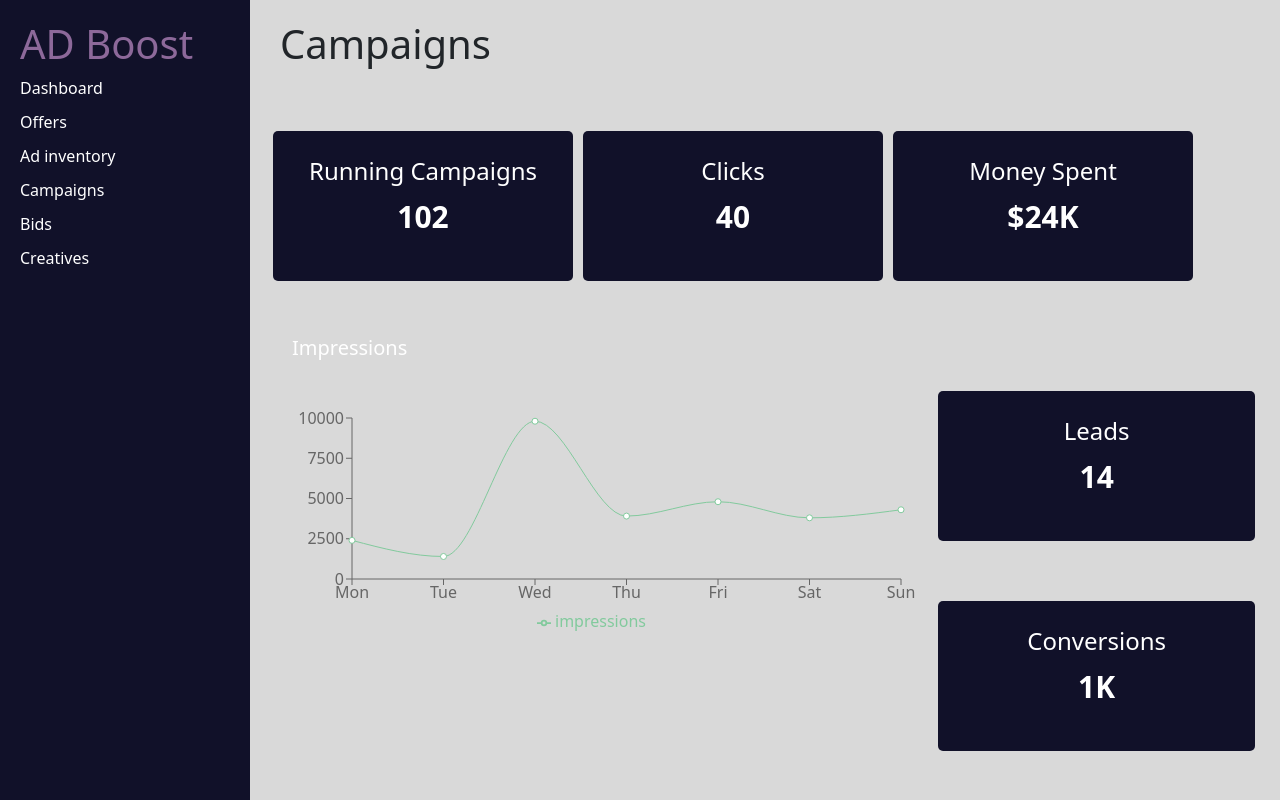
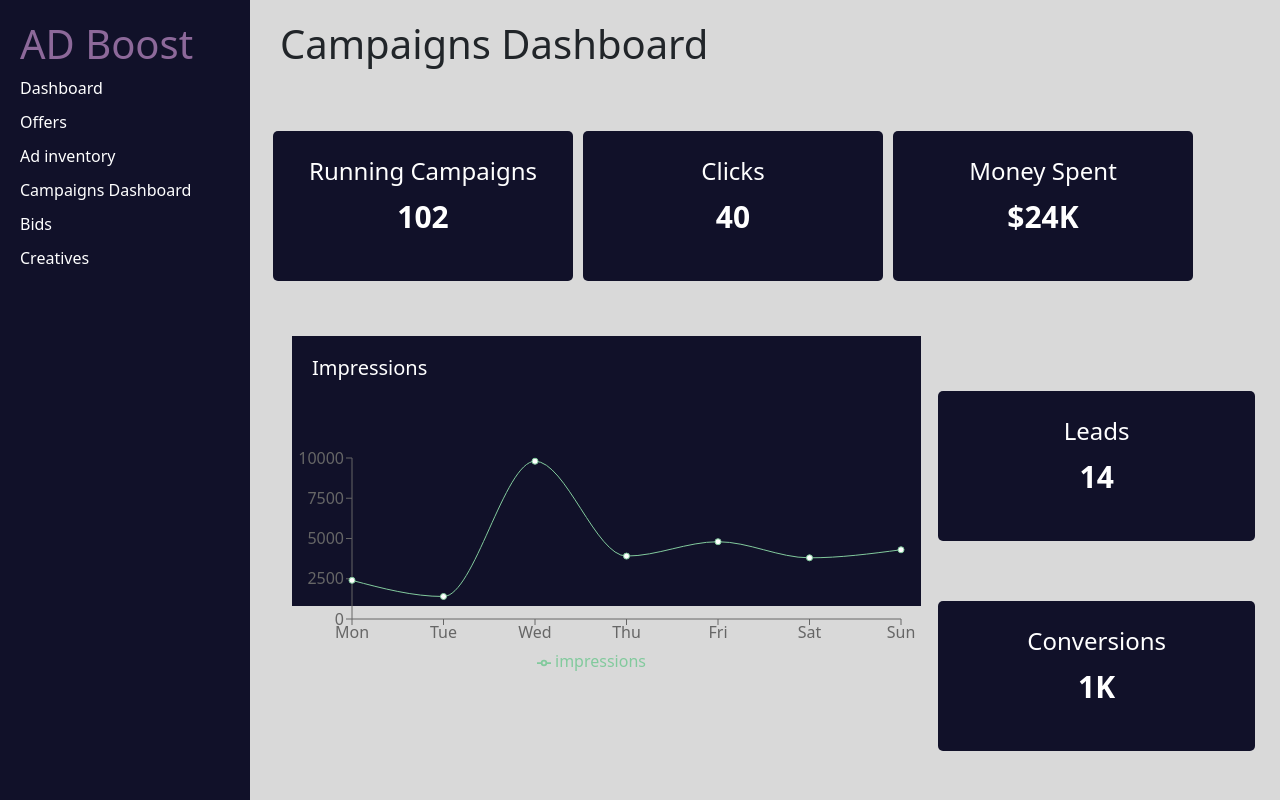
Before and after one commit to shwelep/AD-Server, a React (Create React App) app in the folder frontend/: page /campaigns in a window 1280 px wide. Shown: the top 800 px of the page. Built offline with nearby package versions, Linux system fonts and the light colour scheme.

Commit message:
edited graph, changed campaign section name

```diff
--- a/frontend/src/Components/ImpressionsLineGraph.jsx
+++ b/frontend/src/Components/ImpressionsLineGraph.jsx
@@ -13,8 +13,8 @@ const ImpressionsLineGraph = () => {
     ];
 
     return (
-        <div style={{ width: '100%', height: '270px' }}>
-            <h5 style={{ color: 'white' }}>Impressions</h5>
+        <div style={{ width: '100%', height: '270px' ,  backgroundColor: '#111129'}}>
+            <h5 style={{ color: 'white' , padding:'20px'}}>Impressions</h5>
             <ResponsiveContainer>
                 <LineChart data={data} margin={{ top: 50, right: 20, bottom: 5 }}>
                     <XAxis dataKey={'name'} />
--- a/frontend/src/Components/sidebar/sidebar.jsx
+++ b/frontend/src/Components/sidebar/sidebar.jsx
@@ -11,7 +11,7 @@ const SideBar = () => {
                 <li className={location.pathname === '/' ? 'active': ''}><Link to='/'>Dashboard</Link></li>
                 <li className={location.pathname === '/offers' ? 'active': ''}><Link to='/offers'>Offers</Link></li>
                 <li className={location.pathname === '/ad-inventory' ? 'active': ''}><Link to='/ad-inventory'>Ad inventory</Link></li>
-                <li className={location.pathname === '/Campaigns' ? 'active' : ''}><Link to='/Campaigns'>Campaigns</Link></li>
+                <li className={location.pathname === '/Campaigns' ? 'active' : ''}><Link to='/Campaigns'>Campaigns Dashboard</Link></li>
                 <li className={location.pathname === '/Bids' ? 'active' : ''}><Link to='/Bids'>Bids</Link></li>
                 <li className={location.pathname === '/Creatives' ? 'active' : ''}><Link to='/Creatives'>Creatives</Link></li>
             </ul>
--- a/frontend/src/Screens/Advertiser/Campaigns/Campaigns.jsx
+++ b/frontend/src/Screens/Advertiser/Campaigns/Campaigns.jsx
@@ -45,7 +45,7 @@ const Campaigns = () => {
 
     return (
         <div>
-            <h1>Campaigns</h1>
+            <h1>Campaigns Dashboard</h1>
             <div className="row">
                 <div className="col-md-4 col-lg-4 col-sm-12 stats">
                     <h4>Running Campaigns</h4>
```
